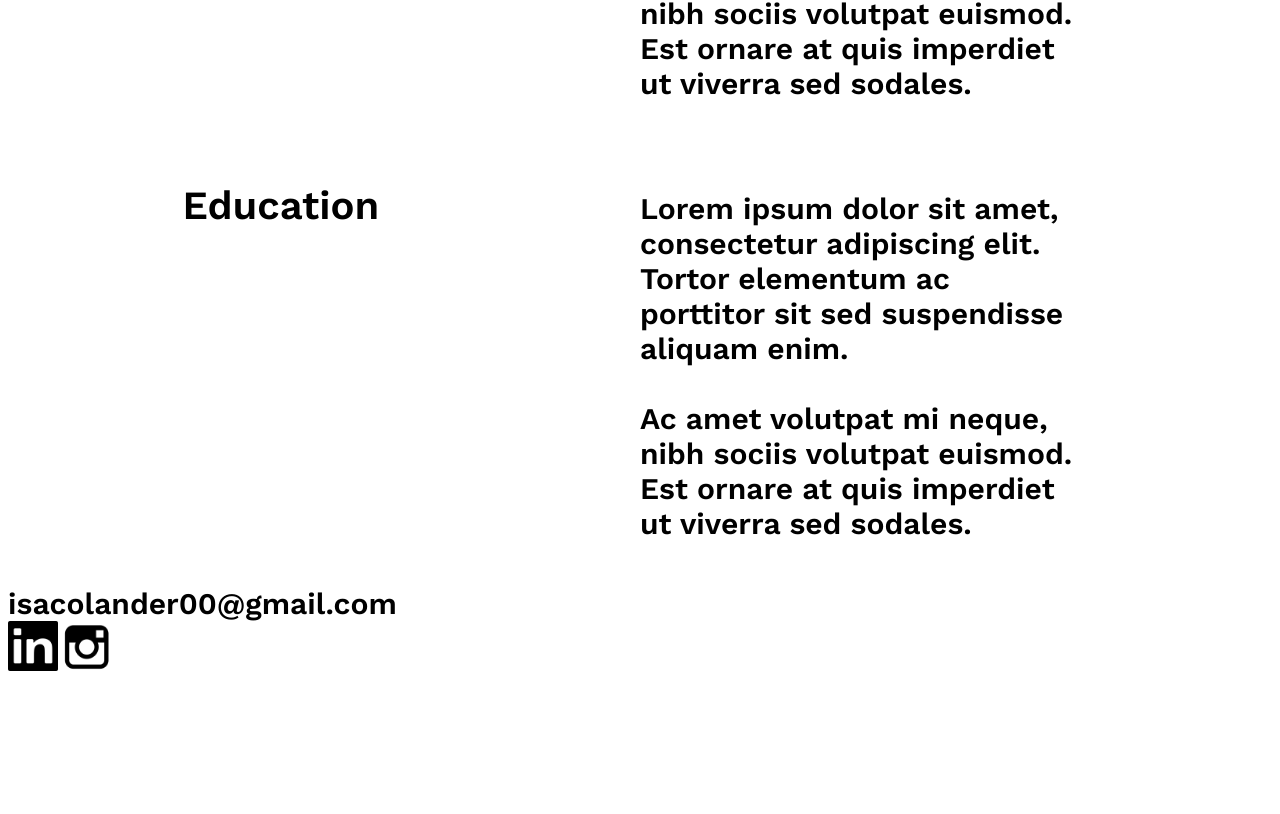
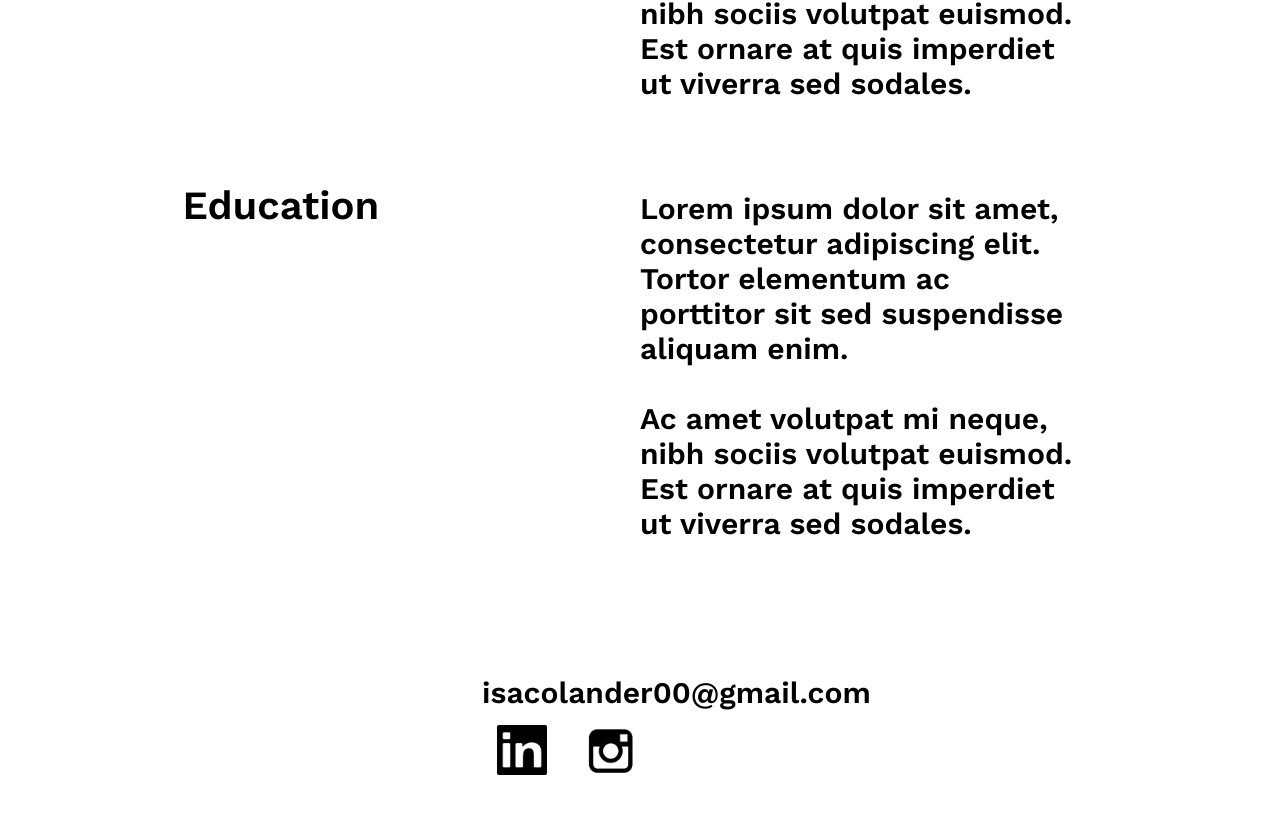
Before and after one commit to isacolander/Portfolio, a plain HTML site: page index.html in a window 1280 px wide. Shown: the part 1813-2627 px from the top of the page. Drawn offline with nearby package versions, Linux system fonts and the light colour scheme.

Commit message:
foten ändrades

```diff
--- a/about.css
+++ b/about.css
@@ -156,13 +156,20 @@ a {
 footer {
   width:100%;
   height:300px;
-
+  display:flex;
+  flex-direction: column;
+  align-items:center;
+  justify-content: center;
 }
 
 #mailme {
-  Width:25%;
-  Height:auto;
+  width:25%;
+  height: auto;
   font-family: 'Work Sans', sans-serif;
   font-weight: bold;
   font-size: 30px;
 }
+
+#logotype {
+  padding:15px;
+}
--- a/index.html
+++ b/index.html
@@ -71,13 +71,12 @@ Ac amet volutpat mi neque, nibh sociis volutpat euismod. Est ornare at quis impe
 
 <footer>
 
-<div id="mailme"> <a href="#"> isacolander00@gmail.com </a> </div>
-<div id="clickables">
-<img src="linkedin.png" height="50">
-<img src="instagram.png" height="50">
-
+<div id="mailme"> <a href="#"> isacolander00@gmail.com </a>
+  <img id="logotype" src="linkedin.png" height="50">
+  <img id="logotype" src="instagram.png" height="50">
 
 </div>
+
 </footer>
 
 
```
